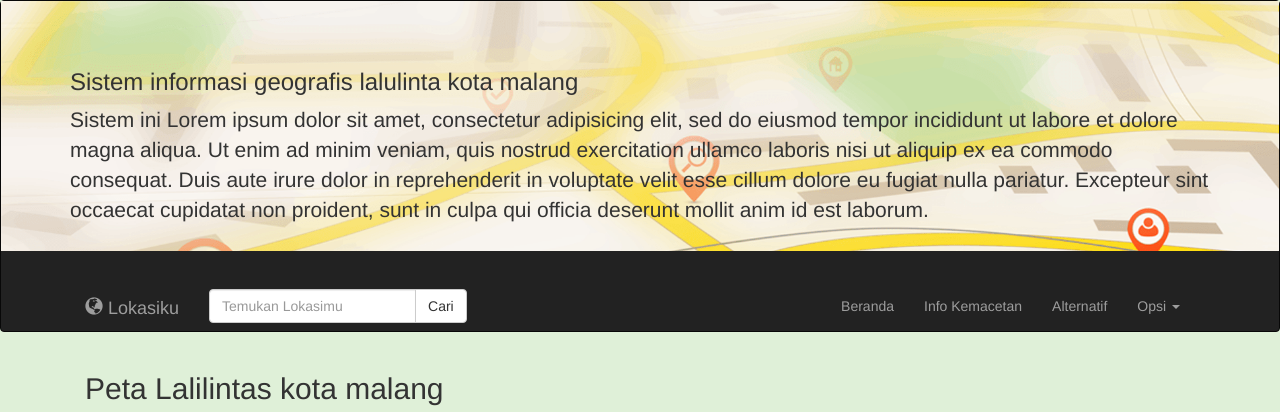
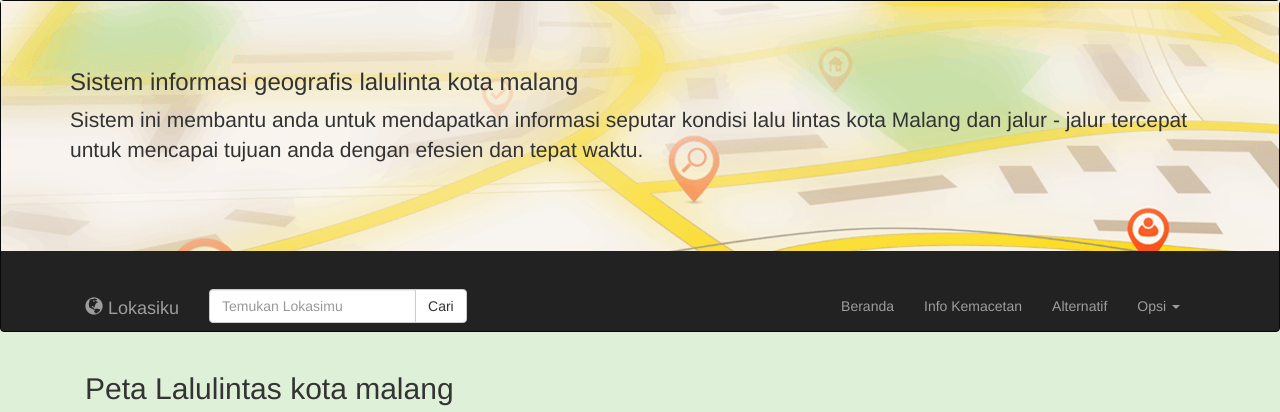
Before and after one commit to iput/gis, a CodeIgniter app: page /gis/index.php/landing/index in a window 1280 px wide. Shown: the top 412 px of the page. Run offline with CodeIgniter, Linux system fonts and the light colour scheme; some libraries are stand-ins or nearby versions.

Commit message:
perbaikan landing

```diff
--- a/application/views/attribute/header.php
+++ b/application/views/attribute/header.php
@@ -17,12 +17,7 @@
     height: 250px;">
   <div class="container">
     <h3>Sistem informasi geografis lalulinta kota malang</h3>
-    <p>Sistem ini Lorem ipsum dolor sit amet, consectetur adipisicing elit, sed do eiusmod
-    tempor incididunt ut labore et dolore magna aliqua. Ut enim ad minim veniam,
-    quis nostrud exercitation ullamco laboris nisi ut aliquip ex ea commodo
-    consequat. Duis aute irure dolor in reprehenderit in voluptate velit esse
-    cillum dolore eu fugiat nulla pariatur. Excepteur sint occaecat cupidatat non
-    proident, sunt in culpa qui officia deserunt mollit anim id est laborum.</p>
+    <p>Sistem ini membantu anda untuk mendapatkan informasi seputar kondisi lalu lintas kota Malang dan jalur - jalur tercepat untuk mencapai tujuan anda dengan efesien dan tepat waktu.</p>
 
   </div>
 </div>
--- a/application/views/user/landing.php
+++ b/application/views/user/landing.php
@@ -1,5 +1,5 @@
 <div class="container">
-	<h2>Peta Lalilintas kota malang</h2>
+	<h2>Peta Lalulintas kota malang</h2>
 </div>
 <div id="googleMap" style="height:500px;width:100%;" class="bg-grey"></div>
 <script>
```
